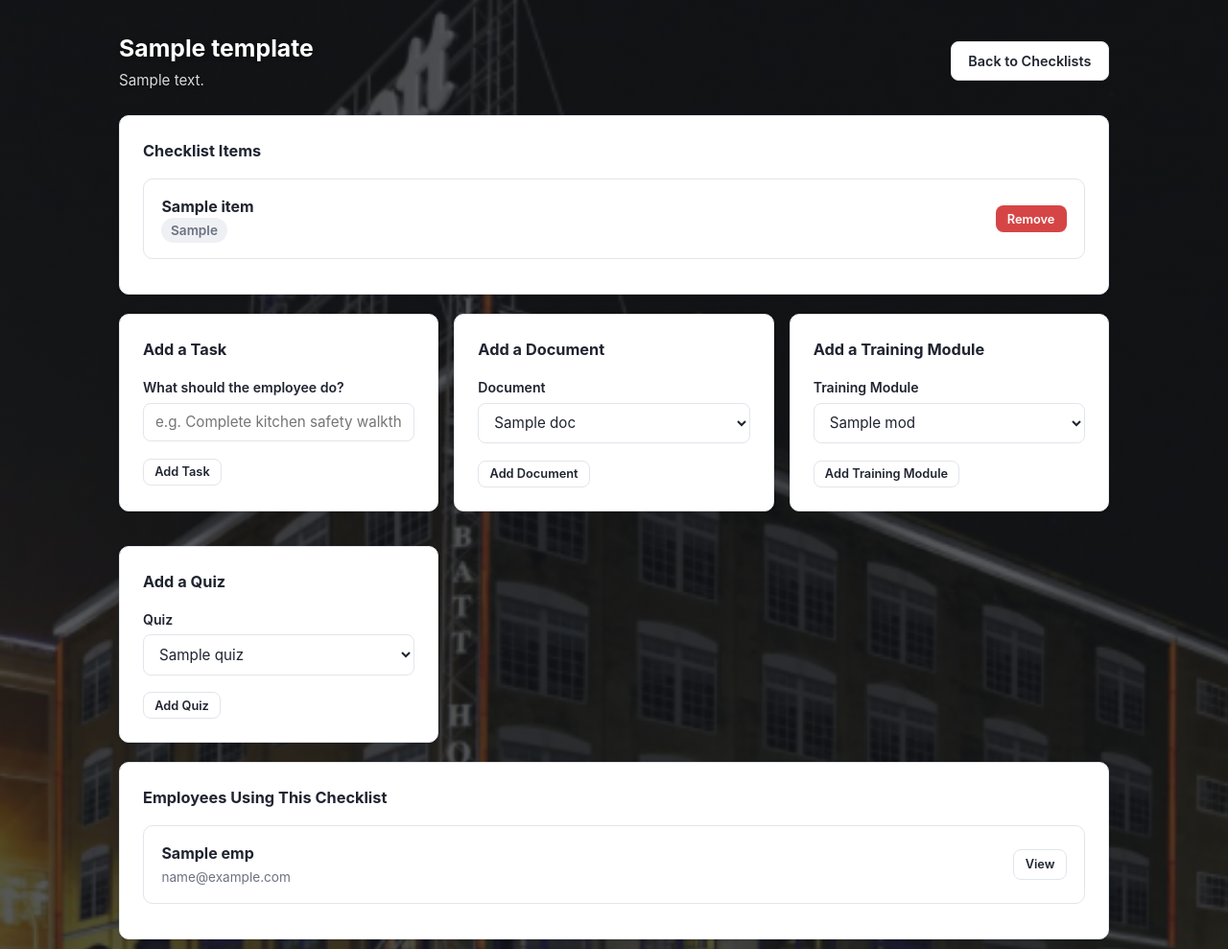
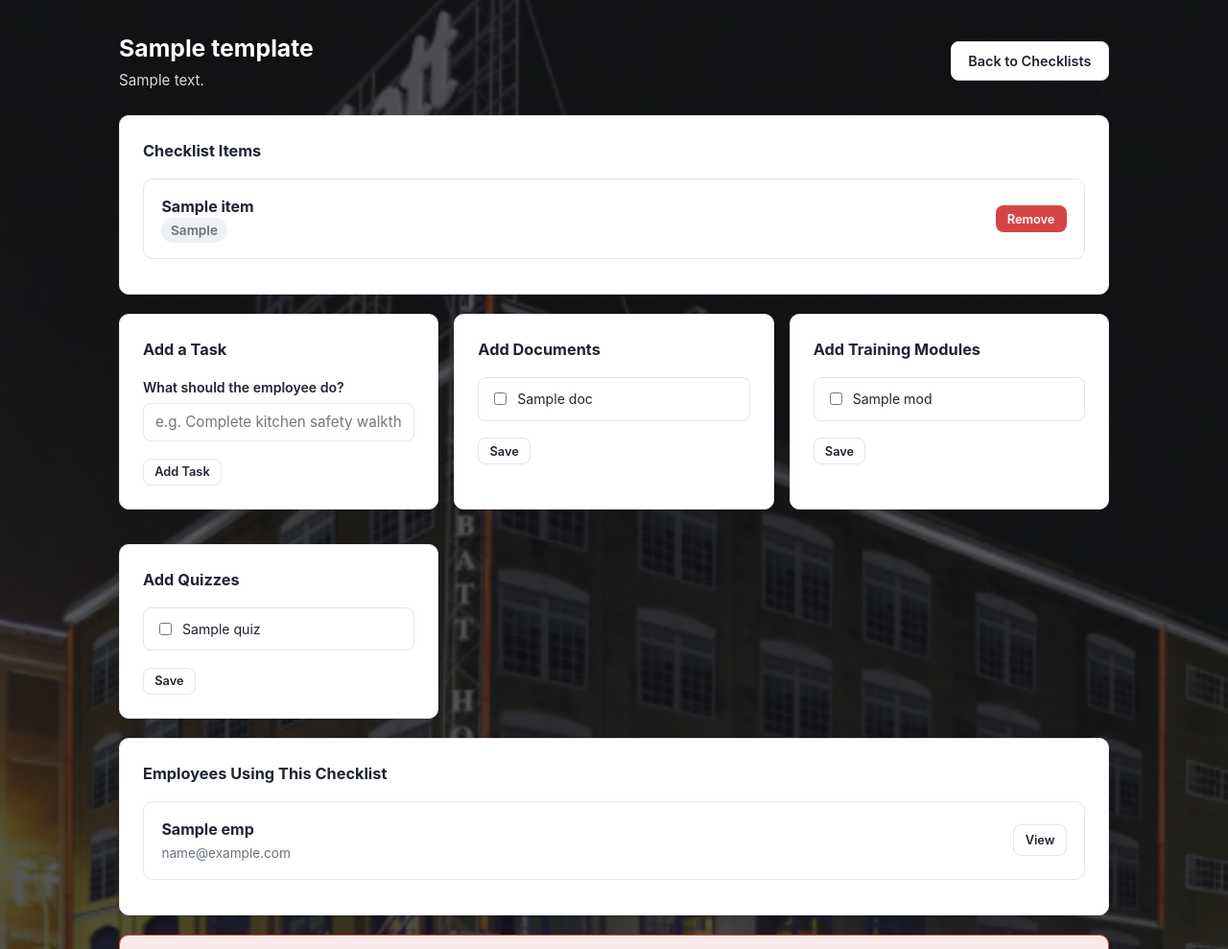
Before and after one commit to zacharyrabinowitz/employee-portal, a Flask app: template templates/onboarding_template_detail.html in a window 1280 px wide. Shown: the part 60-1049 px from the top of the page at 96% size. Run offline with Flask 3, Linux system fonts and the light colour scheme; the visitor is signed in with stand-in values (Sample User, id 1); the template is opened without the code that fills it: most values are stand-ins (such as "Sample title", 1, 10 or a date in 2020).

Commit message:
icui3bfuiewb

```diff
--- a/app.py
+++ b/app.py
@@ -2872,6 +2872,83 @@
 
     return render_template(
         "quiz_results.html", quiz=quiz, attempts=attempts, not_attempted=not_attempted
+    )
+
+
+@app.route("/admin/quizzes/attempts/<int:attempt_id>")
+def quiz_attempt_detail(attempt_id):
+    resp = require_permission("manage_quizzes")
+    if resp:
+        return resp
+
+    db = get_db()
+    attempt = db.execute(
+        """SELECT quiz_attempts.*, employees.name AS employee_name
+           FROM quiz_attempts JOIN employees ON employees.id = quiz_attempts.employee_id
+           WHERE quiz_attempts.id = ?""",
+        (attempt_id,),
+    ).fetchone()
+    if attempt is None:
+        flash("Attempt not found.", "error")
+        return redirect(url_for("admin_quizzes"))
+
+    quiz = db.execute("SELECT * FROM quizzes WHERE id = ?", (attempt["quiz_id"],)).fetchone()
+    questions = db.execute(
+        "SELECT * FROM quiz_questions WHERE quiz_id = ? ORDER BY sort_order, id", (quiz["id"],)
+    ).fetchall()
+
+    review_rows = []
+    for question in questions:
+        choices = db.execute(
+            "SELECT * FROM quiz_choices WHERE question_id = ? ORDER BY sort_order, id",
+            (question["id"],),
+        ).fetchall()
+        answers = db.execute(
+            "SELECT * FROM quiz_attempt_answers WHERE attempt_id = ? AND question_id = ?",
+            (attempt_id, question["id"]),
+        ).fetchall()
+        qtype = question["question_type"]
+
+        if qtype == "text":
+            text_given = answers[0]["text_answer"] if answers else ""
+            question_correct = bool(answers) and bool(answers[0]["is_correct"])
+            row = {
+                "question": question, "choices": choices, "selected_choice_ids": set(),
+                "text_given": text_given, "question_correct": question_correct,
+                "matching_selections": {},
+            }
+        elif qtype == "matching":
+            selections = {a["choice_id"]: a["text_answer"] for a in answers if a["choice_id"] is not None}
+            question_correct = bool(choices) and all(
+                selections.get(c["id"]) == c["match_text"] for c in choices
+            )
+            row = {
+                "question": question, "choices": choices, "selected_choice_ids": set(),
+                "text_given": None, "question_correct": question_correct,
+                "matching_selections": selections,
+            }
+        elif qtype == "multi_choice":
+            selected_ids = {a["choice_id"] for a in answers if a["choice_id"] is not None}
+            correct_ids = {c["id"] for c in choices if c["is_correct"]}
+            question_correct = bool(selected_ids) and selected_ids == correct_ids
+            row = {
+                "question": question, "choices": choices, "selected_choice_ids": selected_ids,
+                "text_given": None, "question_correct": question_correct,
+                "matching_selections": {},
+            }
+        else:  # single_choice
+            selected_ids = {a["choice_id"] for a in answers if a["choice_id"] is not None}
+            question_correct = bool(answers) and bool(answers[0]["is_correct"])
+            row = {
+                "question": question, "choices": choices, "selected_choice_ids": selected_ids,
+                "text_given": None, "question_correct": question_correct,
+                "matching_selections": {},
+            }
+
+        review_rows.append(row)
+
+    return render_template(
+        "quiz_attempt_detail.html", quiz=quiz, attempt=attempt, review_rows=review_rows
     )
 
 
@@ -3414,25 +3491,46 @@
         flash("Onboarding checklist not found.", "error")
         return redirect(url_for("onboarding_templates_list"))
 
-    document_id = request.form.get("document_id", "")
-    document = db.execute("SELECT * FROM documents WHERE id = ?", (document_id,)).fetchone()
-    if document is None:
-        flash("Please choose a document.", "error")
+    document_ids = request.form.getlist("document_ids")
+    if not document_ids:
+        flash("Please choose at least one document.", "error")
         return redirect(url_for("onboarding_template_detail", template_id=template_id))
 
+    existing = {
+        row["related_id"]
+        for row in db.execute(
+            """SELECT related_id FROM onboarding_template_items
+               WHERE template_id = ? AND step_type IN ('document', 'upload')""",
+            (template_id,),
+        ).fetchall()
+    }
     max_order = db.execute(
         "SELECT COALESCE(MAX(sort_order), -1) FROM onboarding_template_items WHERE template_id = ?",
         (template_id,),
     ).fetchone()[0]
-    step_type = "upload" if document["requires_upload"] else "document"
-    verb = "Upload" if document["requires_upload"] else "Sign"
-    db.execute(
-        """INSERT INTO onboarding_template_items (template_id, step_name, step_type, related_id, sort_order)
-           VALUES (?, ?, ?, ?, ?)""",
-        (template_id, f"{verb} {document['title']}", step_type, document["id"], max_order + 1),
-    )
-    db.commit()
-    flash("Document added to checklist.", "success")
+
+    added = 0
+    for document_id in document_ids:
+        document = db.execute("SELECT * FROM documents WHERE id = ?", (document_id,)).fetchone()
+        if document is None or document["id"] in existing:
+            continue
+        step_type = "upload" if document["requires_upload"] else "document"
+        verb = "Upload" if document["requires_upload"] else "Sign"
+        max_order += 1
+        db.execute(
+            """INSERT INTO onboarding_template_items (template_id, step_name, step_type, related_id, sort_order)
+               VALUES (?, ?, ?, ?, ?)""",
+            (template_id, f"{verb} {document['title']}", step_type, document["id"], max_order),
+        )
+        existing.add(document["id"])
+        added += 1
+
+    if added == 0:
+        flash("Those documents are already on this checklist.", "error")
+        return redirect(url_for("onboarding_template_detail", template_id=template_id))
+
+    db.commit()
+    flash(f"{added} document(s) added to checklist.", "success")
     return redirect(url_for("onboarding_template_detail", template_id=template_id))
 
 
@@ -3450,23 +3548,44 @@
         flash("Onboarding checklist not found.", "error")
         return redirect(url_for("onboarding_templates_list"))
 
-    module_id = request.form.get("module_id", "")
-    module = db.execute("SELECT * FROM training_modules WHERE id = ?", (module_id,)).fetchone()
-    if module is None:
-        flash("Please choose a training module.", "error")
+    module_ids = request.form.getlist("module_ids")
+    if not module_ids:
+        flash("Please choose at least one training module.", "error")
         return redirect(url_for("onboarding_template_detail", template_id=template_id))
 
+    existing = {
+        row["related_id"]
+        for row in db.execute(
+            """SELECT related_id FROM onboarding_template_items
+               WHERE template_id = ? AND step_type = 'training'""",
+            (template_id,),
+        ).fetchall()
+    }
     max_order = db.execute(
         "SELECT COALESCE(MAX(sort_order), -1) FROM onboarding_template_items WHERE template_id = ?",
         (template_id,),
     ).fetchone()[0]
-    db.execute(
-        """INSERT INTO onboarding_template_items (template_id, step_name, step_type, related_id, sort_order)
-           VALUES (?, ?, 'training', ?, ?)""",
-        (template_id, f"Complete {module['title']}", module["id"], max_order + 1),
-    )
-    db.commit()
-    flash("Training module added to checklist.", "success")
+
+    added = 0
+    for module_id in module_ids:
+        module = db.execute("SELECT * FROM training_modules WHERE id = ?", (module_id,)).fetchone()
+        if module is None or module["id"] in existing:
+            continue
+        max_order += 1
+        db.execute(
+            """INSERT INTO onboarding_template_items (template_id, step_name, step_type, related_id, sort_order)
+               VALUES (?, ?, 'training', ?, ?)""",
+            (template_id, f"Complete {module['title']}", module["id"], max_order),
+        )
+        existing.add(module["id"])
+        added += 1
+
+    if added == 0:
+        flash("Those training modules are already on this checklist.", "error")
+        return redirect(url_for("onboarding_template_detail", template_id=template_id))
+
+    db.commit()
+    flash(f"{added} training module(s) added to checklist.", "success")
     return redirect(url_for("onboarding_template_detail", template_id=template_id))
 
 
@@ -3484,23 +3603,44 @@
         flash("Onboarding checklist not found.", "error")
         return redirect(url_for("onboarding_templates_list"))
 
-    quiz_id = request.form.get("quiz_id", "")
-    quiz = db.execute("SELECT * FROM quizzes WHERE id = ?", (quiz_id,)).fetchone()
-    if quiz is None:
-        flash("Please choose a quiz.", "error")
+    quiz_ids = request.form.getlist("quiz_ids")
+    if not quiz_ids:
+        flash("Please choose at least one quiz.", "error")
         return redirect(url_for("onboarding_template_detail", template_id=template_id))
 
+    existing = {
+        row["related_id"]
+        for row in db.execute(
+            """SELECT related_id FROM onboarding_template_items
+               WHERE template_id = ? AND step_type = 'quiz'""",
+            (template_id,),
+        ).fetchall()
+    }
     max_order = db.execute(
         "SELECT COALESCE(MAX(sort_order), -1) FROM onboarding_template_items WHERE template_id = ?",
         (template_id,),
     ).fetchone()[0]
-    db.execute(
-        """INSERT INTO onboarding_template_items (template_id, step_name, step_type, related_id, sort_order)
-           VALUES (?, ?, 'quiz', ?, ?)""",
-        (template_id, f"Take Quiz: {quiz['title']}", quiz["id"], max_order + 1),
-    )
-    db.commit()
-    flash("Quiz added to checklist.", "success")
+
+    added = 0
+    for quiz_id in quiz_ids:
+        quiz = db.execute("SELECT * FROM quizzes WHERE id = ?", (quiz_id,)).fetchone()
+        if quiz is None or quiz["id"] in existing:
+            continue
+        max_order += 1
+        db.execute(
+            """INSERT INTO onboarding_template_items (template_id, step_name, step_type, related_id, sort_order)
+               VALUES (?, ?, 'quiz', ?, ?)""",
+            (template_id, f"Take Quiz: {quiz['title']}", quiz["id"], max_order),
+        )
+        existing.add(quiz["id"])
+        added += 1
+
+    if added == 0:
+        flash("Those quizzes are already on this checklist.", "error")
+        return redirect(url_for("onboarding_template_detail", template_id=template_id))
+
+    db.commit()
+    flash(f"{added} quiz(zes) added to checklist.", "success")
     return redirect(url_for("onboarding_template_detail", template_id=template_id))
 
 
--- a/templates/onboarding_template_detail.html
+++ b/templates/onboarding_template_detail.html
@@ -50,18 +50,18 @@
   </div>
 
   <div class="card">
-    <h3>Add a Document</h3>
+    <h3>Add Documents</h3>
     {% if documents %}
     <form method="post" action="{{ url_for('add_template_document_item', template_id=template.id) }}">
-      <div class="form-group">
-        <label for="document_id">Document</label>
-        <select id="document_id" name="document_id" required>
+      <div class="form-group" style="max-height:220px; overflow-y:auto; border:1px solid var(--border); border-radius:8px; padding:0.5rem 0.75rem;">
         {% for doc in documents %}
-            <option value="{{ doc.id }}">{{ doc.title }}</option>
+          <div class="checkbox-row" style="padding:0.2rem 0;">
+            <input type="checkbox" name="document_ids" value="{{ doc.id }}" id="doc_{{ doc.id }}">
+            <label for="doc_{{ doc.id }}" style="margin:0; font-weight:400;">{{ doc.title }}</label>
+          </div>
         {% endfor %}
-        </select>
       </div>
-      <button type="submit" class="btn btn-secondary btn-small">Add Document</button>
+      <button type="submit" class="btn btn-secondary btn-small">Save</button>
     </form>
     {% else %}
       <p class="empty-state">No documents exist yet. <a href="{{ url_for('admin_documents') }}">Create one first.</a></p>
@@ -69,18 +69,18 @@
   </div>
 
   <div class="card">
-    <h3>Add a Training Module</h3>
+    <h3>Add Training Modules</h3>
     {% if modules %}
     <form method="post" action="{{ url_for('add_template_training_item', template_id=template.id) }}">
-      <div class="form-group">
-        <label for="module_id">Training Module</label>
-        <select id="module_id" name="module_id" required>
+      <div class="form-group" style="max-height:220px; overflow-y:auto; border:1px solid var(--border); border-radius:8px; padding:0.5rem 0.75rem;">
         {% for mod in modules %}
-            <option value="{{ mod.id }}">{{ mod.title }}</option>
+          <div class="checkbox-row" style="padding:0.2rem 0;">
+            <input type="checkbox" name="module_ids" value="{{ mod.id }}" id="mod_{{ mod.id }}">
+            <label for="mod_{{ mod.id }}" style="margin:0; font-weight:400;">{{ mod.title }}</label>
+          </div>
         {% endfor %}
-        </select>
       </div>
-      <button type="submit" class="btn btn-secondary btn-small">Add Training Module</button>
+      <button type="submit" class="btn btn-secondary btn-small">Save</button>
     </form>
     {% else %}
       <p class="empty-state">No training modules exist yet. <a href="{{ url_for('add_training_module') }}">Create one first.</a></p>
@@ -88,18 +88,18 @@
   </div>
 
   <div class="card">
-    <h3>Add a Quiz</h3>
+    <h3>Add Quizzes</h3>
     {% if quizzes %}
     <form method="post" action="{{ url_for('add_template_quiz_item', template_id=template.id) }}">
-      <div class="form-group">
-        <label for="quiz_id">Quiz</label>
-        <select id="quiz_id" name="quiz_id" required>
+      <div class="form-group" style="max-height:220px; overflow-y:auto; border:1px solid var(--border); border-radius:8px; padding:0.5rem 0.75rem;">
         {% for quiz in quizzes %}
-            <option value="{{ quiz.id }}">{{ quiz.title }}</option>
+          <div class="checkbox-row" style="padding:0.2rem 0;">
+            <input type="checkbox" name="quiz_ids" value="{{ quiz.id }}" id="quiz_{{ quiz.id }}">
+            <label for="quiz_{{ quiz.id }}" style="margin:0; font-weight:400;">{{ quiz.title }}</label>
+          </div>
         {% endfor %}
-        </select>
       </div>
-      <button type="submit" class="btn btn-secondary btn-small">Add Quiz</button>
+      <button type="submit" class="btn btn-secondary btn-small">Save</button>
     </form>
     {% else %}
       <p class="empty-state">No quizzes exist yet. <a href="{{ url_for('create_quiz') }}">Create one first.</a></p>
--- a/templates/quiz_results.html
+++ b/templates/quiz_results.html
@@ -13,7 +13,7 @@
   <div class="card">
     <h3>Attempts ({{ attempts|length }})</h3>
     {% for attempt in attempts %}
-      <div class="list-item">
+      <a class="list-item" href="{{ url_for('quiz_attempt_detail', attempt_id=attempt.id) }}" style="text-decoration:none; color:inherit; cursor:pointer;">
         <div class="list-item-info">
           <strong>{{ attempt.employee_name }}</strong>
           <span>{{ attempt.score }}/{{ attempt.total }} on {{ attempt.submitted_at }}</span>
@@ -23,7 +23,7 @@
         {% else %}
           <span class="badge badge-warning">Failed</span>
         {% endif %}
-      </div>
+      </a>
     {% else %}
       <p class="empty-state">No one has taken this quiz yet.</p>
     {% endfor %}
```
Also changed, not shown: templates/quiz_attempt_detail.html (added, +66 -0 lines), 2 other files. Lines whose indentation alone changed are shown as unchanged.
